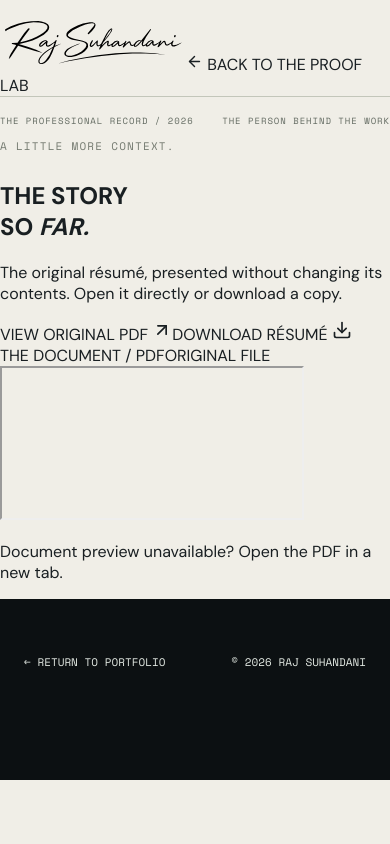
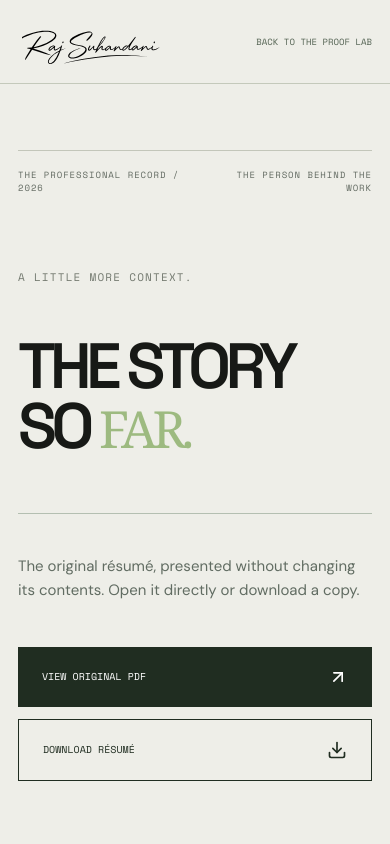
Before and after one commit to RAJ-SUHANDANI/Portfolio_Website-3d, a Next.js app: page /resume in a window 390 px wide. Shown: the top 844 px of the page. Built offline with nearby package versions, Linux system fonts and the light colour scheme.

Commit message:
style(award): consistent resume and low-motion portfolio companion

```diff
--- a/src/app/award.css
+++ b/src/app/award.css
@@ -533,3 +533,73 @@ body { margin: 0; }
   .award-project-corner { opacity: 1; pointer-events: auto; transform: translate(-50%,-50%) scale(.65); }
   .award-project-corner-live { background: var(--award-acid); }
 }
+
+/* Consistent auxiliary pages: résumé and an intentionally low-motion edition. */
+.award-resume, .award-essential { background: var(--award-paper); color: var(--award-ink); min-height: 100vh; font-family: 'DM Sans',sans-serif; }
+.award-resume *, .award-essential * { box-sizing: border-box; }
+.award-resume-nav, .award-essential-nav { display: flex; justify-content: space-between; align-items: center; padding: 23px clamp(22px,5vw,85px); border-bottom: 1px solid #c4c9bb; min-height: 98px; }
+.award-resume-nav img, .award-essential-nav img { display: block; width: clamp(150px,15vw,205px); height: auto; }
+.award-resume-nav > a:last-child, .award-essential-nav > a:last-child { display: flex; align-items: center; gap: 10px; font: 11px 'Space Mono',monospace; color: #536252; }
+.award-resume-nav > a:last-child:hover, .award-essential-nav > a:last-child:hover { color: #c45e43; }
+.award-resume-hero { padding: 80px clamp(22px,6vw,110px) 110px; }
+.award-resume-hero .award-overline { margin-top: 90px; }
+.award-resume-hero h1, .award-essential-intro h1 { font: 600 clamp(85px,12vw,215px)/.85 'Space Grotesk',sans-serif; letter-spacing: -.09em; margin-bottom: 75px; }
+.award-resume-hero h1 em, .award-essential-intro h1 em { font: 400 .8em Georgia,serif; letter-spacing: -.09em; }
+.award-resume-hero h1 em { color: #9dba80; }
+.award-resume-actions { display: flex; gap: 65px; justify-content: space-between; align-items: flex-end; border-top: 1px solid #b4bfb1; padding-top: 25px; }
+.award-resume-actions p { max-width: 450px; font: 17px/1.6 'DM Sans',sans-serif; color: #616c62; }
+.award-resume-actions > div { display: flex; gap: 12px; flex-wrap: wrap; }
+.award-resume-actions a { display: flex; align-items: center; justify-content: space-between; gap: 35px; padding: 20px 24px; background: #202d21; color: white; font: 10px 'Space Mono',monospace; }
+.award-resume-actions a:last-child { background: transparent; color: #202d21; border: 1px solid #202d21; }
+.award-resume-actions a:hover { background: #456246; color: white; }
+.award-resume-document { background: #dce4d9; padding: 85px clamp(22px,7vw,135px) 100px; }
+.award-resume-document-heading { display: flex; justify-content: space-between; gap: 20px; font: 10px 'Space Mono',monospace; border-top: 1px solid #9fac9d; padding-top: 15px; margin-bottom: 33px; }
+.award-resume-document iframe { display: block; margin: auto; width: min(100%,960px); min-height: 750px; height: 1050px; border: none; background: #fff; box-shadow: 0 20px 55px #17221724; }
+.award-resume-document > p { margin: 23px auto 0; max-width: 960px; font-size: 13px; color: #5b675b; }
+.award-resume-document > p a { text-decoration: underline; text-underline-offset: 3px; }
+.award-resume-footer { display: flex; justify-content: space-between; gap: 20px; padding: 30px clamp(22px,5vw,85px); background: #172419; color: #e8efe5; font: 10px 'Space Mono',monospace; }
+.award-essential-nav { background: #e8eadf; }
+.award-essential-intro { padding: 110px clamp(22px,6vw,110px) 120px; }
+.award-essential-intro h1 { max-width: 1450px; font-size: clamp(64px,9.7vw,178px); margin: 38px 0 53px; }
+.award-essential-intro h1 em { color: #859b7d; }
+.award-essential-intro > p:last-child { font: 19px/1.75 'DM Sans',sans-serif; color: #576357; max-width: 690px; }
+.award-essential-list { padding: 30px clamp(22px,6vw,110px) 110px; }
+.award-essential-list > h2 { font: 11px 'Space Mono',monospace; color: #687667; padding-bottom: 25px; }
+.award-essential-list > article { border-top: 1px solid #b3bfb0; padding: 34px 0 42px; display: flex; align-items: end; justify-content: space-between; gap: 55px; }
+.award-essential-list > article:last-child { border-bottom: 1px solid #b3bfb0; }
+.award-essential-list article small { font: 10px 'Space Mono',monospace; color: #697567; }
+.award-essential-list article h3 { margin: 15px 0; font: 500 clamp(39px,5vw,82px) 'Space Grotesk',sans-serif; letter-spacing: -.075em; }
+.award-essential-list article p { font: 15px/1.65 'DM Sans',sans-serif; max-width: 720px; color: #636c63; }
+.award-essential-actions { flex: none; display: flex; flex-wrap: wrap; gap: 14px; align-items: center; }
+.award-essential-actions a { display: flex; align-items: center; gap: 7px; border-bottom: 1px solid currentColor; padding-bottom: 10px; white-space: nowrap; font: 10px 'Space Mono',monospace; }
+.award-essential-actions a:hover { color: #c45e43; }
+.award-essential-footer { display: flex; flex-wrap: wrap; gap: 45px; padding: 45px clamp(22px,6vw,110px); background: #172419; color: #e9f0e5; font: 11px 'Space Mono',monospace; }
+.award-essential-footer a:hover { color: var(--award-acid); }
+@media(max-width:860px) {
+  .award-resume-actions, .award-essential-list > article { flex-direction: column; align-items: flex-start; gap: 30px; }
+  .award-resume-hero h1 { font-size: clamp(65px,12vw,120px); }
+  .award-resume-document iframe { height: 760px; min-height: 600px; }
+  .award-essential-intro h1 { font-size: clamp(58px,11vw,102px); }
+}
+@media(max-width:550px) {
+  .award-resume-nav, .award-essential-nav { min-height: 75px; padding: 15px 18px; }
+  .award-resume-nav img, .award-essential-nav img { width: 145px; }
+  .award-resume-nav > a:last-child, .award-essential-nav > a:last-child { font-size: 9px; }
+  .award-resume-nav > a:last-child svg { display: none; }
+  .award-resume-hero, .award-essential-intro { padding: 66px 18px 85px; }
+  .award-resume-hero .award-overline { margin-top: 75px; }
+  .award-resume-hero h1 { font-size: 64px; margin-bottom: 50px; }
+  .award-resume-actions p { font-size: 15px; }
+  .award-resume-actions > div { width: 100%; }
+  .award-resume-actions a { width: 100%; }
+  .award-resume-document { padding: 60px 18px; }
+  .award-resume-document-heading { font-size: 9px; }
+  .award-resume-document iframe { height: 560px; min-height: 420px; }
+  .award-resume-footer { flex-direction: column; padding: 30px 18px; }
+  .award-essential-intro h1 { font-size: 57px; }
+  .award-essential-intro > p:last-child { font-size: 16px; }
+  .award-essential-list { padding: 30px 18px 90px; }
+  .award-essential-list article h3 { font-size: 49px; }
+  .award-essential-actions { gap: 17px; }
+  .award-essential-footer { padding: 38px 18px; gap: 27px; }
+}
```
